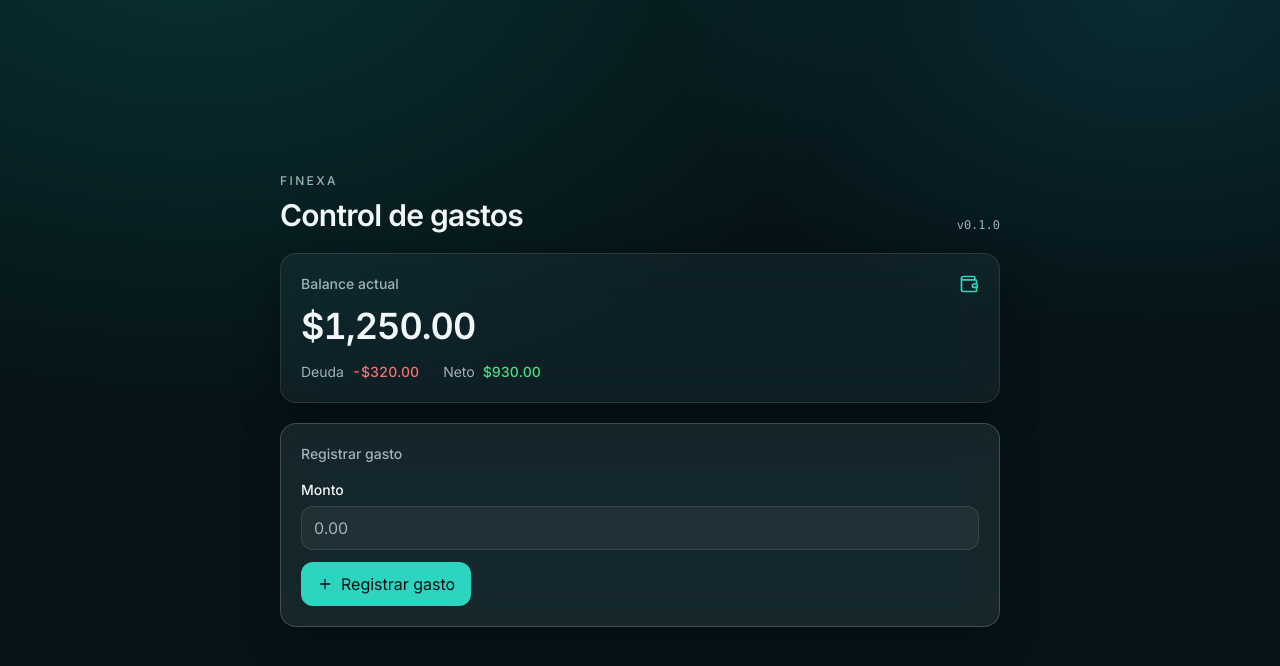
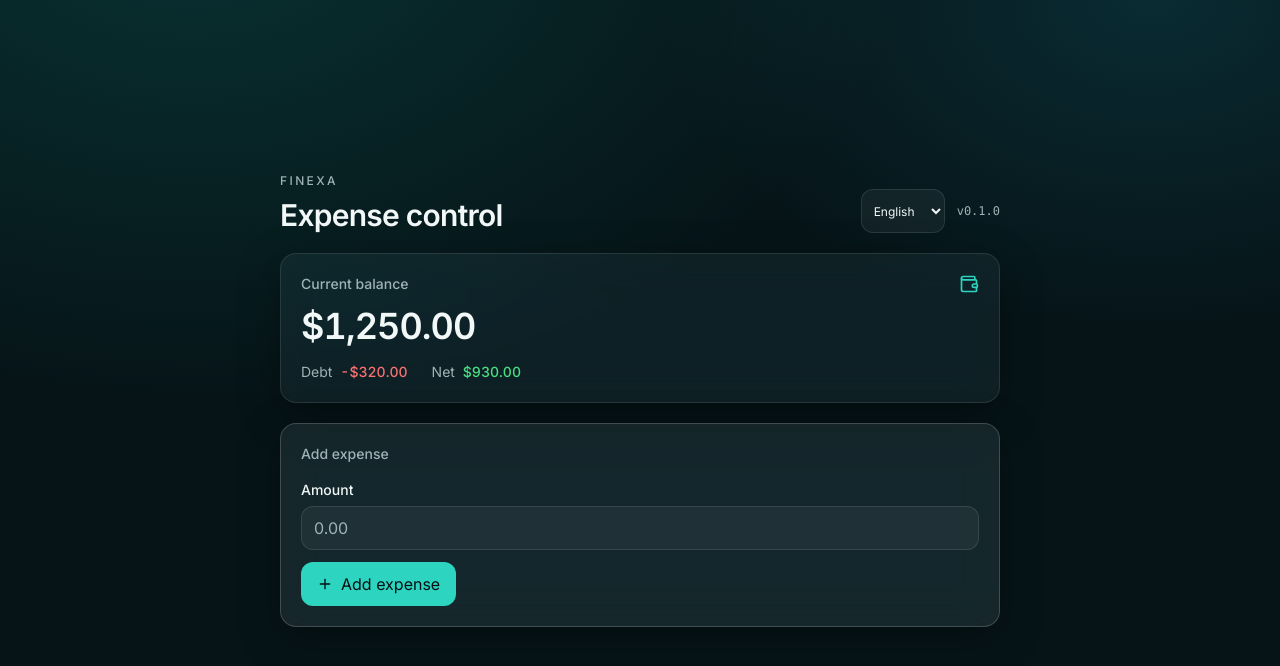
Before and after one commit to YonaZakkart/finexa, a React (Vite) app: page / in a window 1280 px wide. Shown: the top 666 px of the page. Built offline with nearby package versions, Linux system fonts and the light colour scheme.

Commit message:
feat(ui): localize preview and add language switcher
Moves preview strings to i18n, formats USD amounts by locale, adds a persisted language selector and renders before settings hydration to avoid a blank first paint.

```diff
--- a/src/App.tsx
+++ b/src/App.tsx
@@ -1,44 +1,68 @@
 import { Plus, Wallet } from 'lucide-react';
+import { useTranslation } from 'react-i18next';
+import { LanguageSwitcher } from '@/components/layout/LanguageSwitcher';
 import { Button, Card, Input } from '@/components/ui';
+import { formatCurrency } from '@/lib/format';
+import type { SupportedLanguage } from '@/lib/language';
 
-// Temporary design-system preview; replaced by the real shell in T06/T07.
+// Temporary design-system preview; replaced by the real shell in T07.
 export function App() {
+  const { t: tCommon, i18n } = useTranslation('common');
+  const { t: tDashboard } = useTranslation('dashboard');
+  const { t: tExpenses } = useTranslation('expenses');
+  const language: SupportedLanguage = (i18n.resolvedLanguage ?? 'en').startsWith('es')
+    ? 'es'
+    : 'en';
+
   return (
     <main className="mx-auto flex min-h-dvh w-full max-w-3xl flex-col justify-center gap-5 p-6">
-      <header className="flex items-end justify-between gap-4">
+      <header className="flex flex-col gap-4 sm:flex-row sm:items-end sm:justify-between">
         <div>
-          <p className="text-xs font-medium tracking-[0.2em] text-text-muted uppercase">Finexa</p>
-          <h1 className="mt-2 text-3xl font-semibold tracking-tight">Control de gastos</h1>
+          <p className="text-xs font-medium tracking-[0.2em] text-text-muted uppercase">
+            {tCommon('appName')}
+          </p>
+          <h1 className="mt-2 text-3xl font-semibold tracking-tight">{tDashboard('title')}</h1>
         </div>
-        <span className="font-mono text-xs text-text-muted">v{__APP_VERSION__}</span>
+        <div className="flex items-center justify-between gap-3 sm:justify-end">
+          <LanguageSwitcher />
+          <span className="font-mono text-xs text-text-muted">v{__APP_VERSION__}</span>
+        </div>
       </header>
 
       <Card className="p-5" aria-labelledby="balance-title">
         <div className="flex items-center justify-between">
           <h2 id="balance-title" className="text-sm font-medium text-text-muted">
-            Balance actual
+            {tDashboard('balance')}
           </h2>
           <Wallet aria-hidden="true" className="size-5 text-accent" />
         </div>
-        <p className="mt-3 text-4xl font-semibold tracking-tight tabular-nums">$1,250.00</p>
+        <p className="mt-3 text-4xl font-semibold tracking-tight tabular-nums">
+          {formatCurrency(1250, language)}
+        </p>
         <div className="mt-4 flex gap-6 text-sm">
           <p className="text-text-muted">
-            Deuda <span className="ml-1 font-medium text-negative tabular-nums">-$320.00</span>
+            {tDashboard('debt')}{' '}
+            <span className="ml-1 font-medium text-negative tabular-nums">
+              {formatCurrency(-320, language)}
+            </span>
           </p>
           <p className="text-text-muted">
-            Neto <span className="ml-1 font-medium text-positive tabular-nums">$930.00</span>
+            {tDashboard('net')}{' '}
+            <span className="ml-1 font-medium text-positive tabular-nums">
+              {formatCurrency(930, language)}
+            </span>
           </p>
         </div>
       </Card>
 
       <Card strength="strong" className="p-5" aria-labelledby="expense-title">
         <h2 id="expense-title" className="text-sm font-medium text-text-muted">
-          Registrar gasto
+          {tExpenses('register')}
         </h2>
         <div className="mt-4">
           <Input
             id="demo-amount"
-            label="Monto"
+            label={tExpenses('amount')}
             type="text"
             inputMode="decimal"
             placeholder="0.00"
@@ -46,7 +70,7 @@ export function App() {
         </div>
         <Button className="mt-3">
           <Plus aria-hidden="true" className="size-4" />
-          Registrar gasto
+          {tExpenses('register')}
         </Button>
       </Card>
     </main>
--- /dev/null
+++ b/src/components/layout/LanguageSwitcher.tsx
@@ -0,0 +1,40 @@
+import type { ChangeEvent } from 'react';
+import { useTranslation } from 'react-i18next';
+import { updateSettings } from '@/features/settings/settings.service';
+import { changeLanguage } from '@/lib/i18n';
+import { SUPPORTED_LANGUAGES, type SupportedLanguage } from '@/lib/language';
+
+const labels = {
+  es: 'spanish',
+  en: 'english',
+} as const;
+
+export function LanguageSwitcher() {
+  const { t, i18n } = useTranslation('common');
+  const current: SupportedLanguage = (i18n.resolvedLanguage ?? 'en').startsWith('es') ? 'es' : 'en';
+
+  const handleChange = (event: ChangeEvent<HTMLSelectElement>) => {
+    const language = event.target.value as SupportedLanguage;
+
+    void changeLanguage(language)
+      .then(() => updateSettings({ language }))
+      .catch((error) => console.error('Failed to persist the language', error));
+  };
+
+  return (
+    <label className="flex items-center gap-2 text-xs text-text-muted">
+      <span className="sr-only">{t('language')}</span>
+      <select
+        value={current}
+        onChange={handleChange}
+        className="min-h-11 cursor-pointer rounded-md border border-border bg-surface px-2 text-xs text-text transition-colors focus:border-accent focus:outline-none"
+      >
+        {SUPPORTED_LANGUAGES.map((language) => (
+          <option key={language} value={language}>
+            {t(labels[language])}
+          </option>
+        ))}
+      </select>
+    </label>
+  );
+}
--- /dev/null
+++ b/src/lib/format.ts
@@ -0,0 +1,28 @@
+import { format as formatDateFns } from 'date-fns';
+import { enUS, es as esLocale } from 'date-fns/locale';
+import type { SupportedLanguage } from '@/lib/language';
+
+const locales = {
+  es: esLocale,
+  en: enUS,
+} as const;
+
+export function formatCurrency(amount: number, language: SupportedLanguage): string {
+  return new Intl.NumberFormat(language === 'es' ? 'es-ES' : 'en-US', {
+    style: 'currency',
+    currency: 'USD',
+  }).format(amount);
+}
+
+export function formatDate(value: string | Date, language: SupportedLanguage): string {
+  return formatDateFns(toLocalDate(value), 'PP', { locale: locales[language] });
+}
+
+function toLocalDate(value: string | Date): Date {
+  if (value instanceof Date) {
+    return value;
+  }
+
+  const [year, month, day] = value.split('-').map(Number);
+  return new Date(year, month - 1, day);
+}
--- a/src/main.tsx
+++ b/src/main.tsx
@@ -3,7 +3,7 @@ import { StrictMode } from 'react';
 import { createRoot } from 'react-dom/client';
 import { App } from './App';
 import { getSettings } from './features/settings/settings.service';
-import { initI18n } from './lib/i18n';
+import { changeLanguage, initI18n } from './lib/i18n';
 import { detectLanguage } from './lib/language';
 import './styles/globals.css';
 
@@ -14,22 +14,23 @@ if (!rootElement) {
 }
 
 async function bootstrap(root: HTMLElement) {
-  let language = detectLanguage();
-
-  try {
-    const settings = await getSettings();
-    language = settings.language;
-  } catch (error) {
-    console.error('Failed to load settings; using the browser language', error);
-  }
-
-  await initI18n(language);
+  const detectedLanguage = detectLanguage();
+  await initI18n(detectedLanguage);
 
   createRoot(root).render(
     <StrictMode>
       <App />
     </StrictMode>
   );
+
+  try {
+    const settings = await getSettings();
+    if (settings.language !== detectedLanguage) {
+      await changeLanguage(settings.language);
+    }
+  } catch (error) {
+    console.error('Failed to load settings; keeping the browser language', error);
+  }
 }
 
 void bootstrap(rootElement);
```
Also changed, not shown: 2 other files (tests, documents, lock files or other folders).
